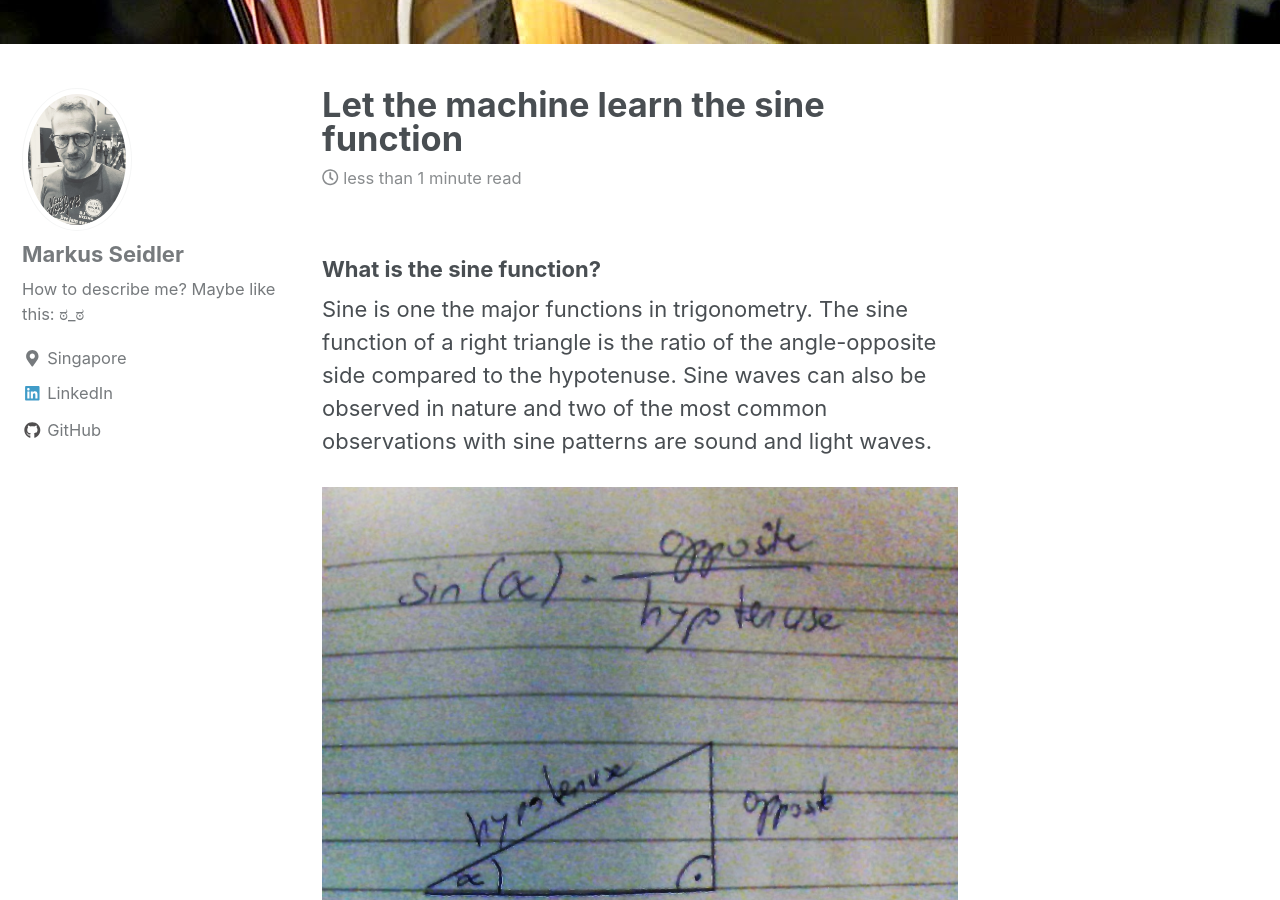
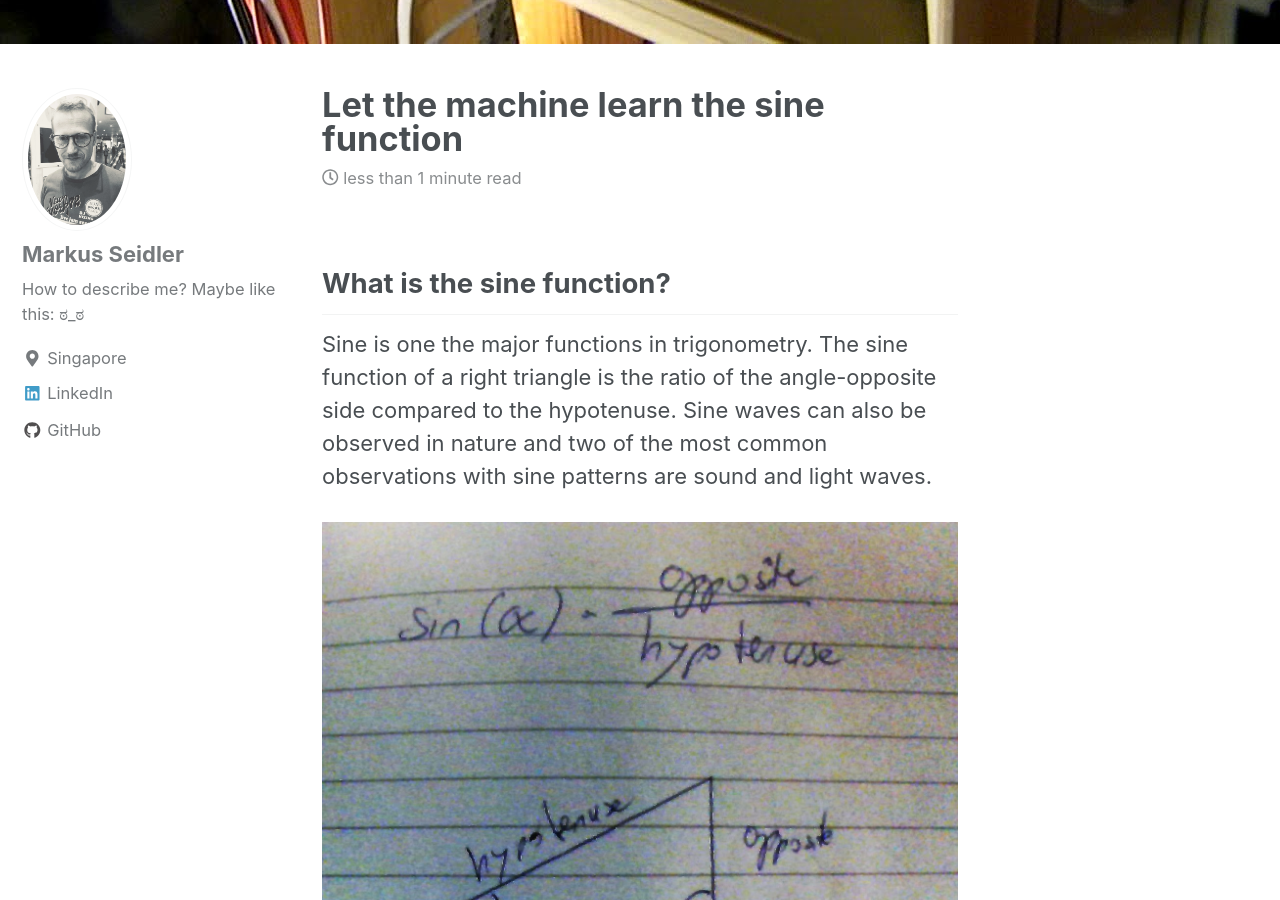
Before and after one commit to markusseidler/markusseidler.github.io, a Jekyll site: the page built from _posts/2018-06-23-Sine_function.md, in a window 1280 px wide and 900 px high, scrolled down 776 px. Built offline with Jekyll 4.4.1, drawn with Linux system fonts in a browser that asks for light colours; nearby versions of some CDN libraries.

Commit message:
typos ff

```diff
--- a/_posts/2018-06-23-Sine_function.md
+++ b/_posts/2018-06-23-Sine_function.md
@@ -7,7 +7,7 @@ header:
 excerpt: "Can an ANN learn the function of sine waves?"
 ---
 
-### What is the sine function?
+## What is the sine function?
 
 Sine is one the major functions in trigonometry. The sine function of a right triangle
 is the ratio of the angle-opposite side compared to the hypotenuse. Sine waves can also
@@ -48,7 +48,7 @@ therefore, a great playground for a neural network.
 <img src="{{ site.url }}{{ site.baseurl }}/images/SINE/sine_wave.jpg"
 alt="Sine Wave">
 
-### Learn it. Fast and Furious.
+## Learn it. Fast and Furious.
 
 I use my ThreeLayerNet saved in the script "ann.py" and modify only the
 execution script "main.py" for a first trial.
```
